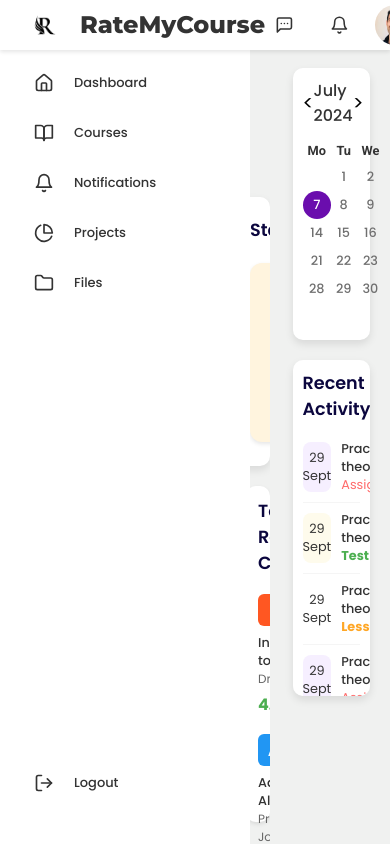
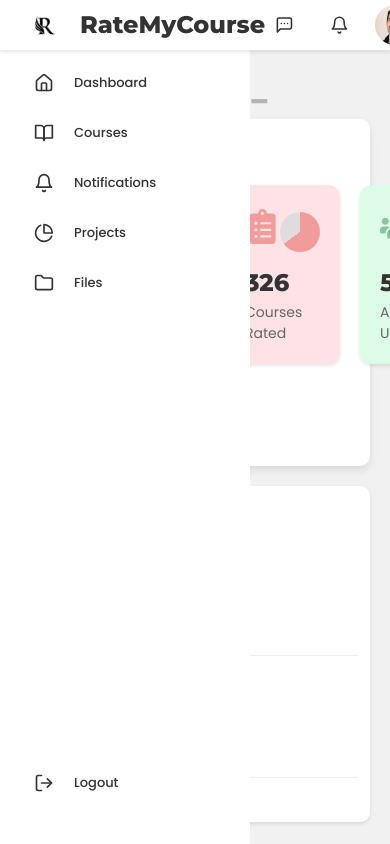
Before and after one commit to aditya19lohia/course_project, a React (Create React App) app in the folder client/: page /home in a window 390 px wide. Built offline with nearby package versions, Linux system fonts and the light colour scheme.

Commit message:
homepage adjustment

```diff
--- a/client/src/pages/Home.css
+++ b/client/src/pages/Home.css
@@ -1,3 +1,4 @@
+
 .home-container {
   display: flex;
   flex-direction: column;
@@ -13,26 +14,75 @@
 .left-column {
   flex: 2;
   display: flex;
-  width:70%;
-  margin-right:23rem;
   flex-direction: column;
   align-items: flex-end;
   overflow-y: auto;
-  padding:20px 0px 20px 20px;
-  /* padding-right: 370px;  */
+  padding: 20px;
   margin-left: 250px;
   height: 100%;
+  max-width: 60%; /* Adjusted max-width */
 }
 
 .right-column {
-
   flex: 1;
-  position: relative;
   position: fixed;
   right: 10px;
   width: 25%;
   height: 100%;
-  padding-bottom:2rem;
-  top: 3rem;             /* Adjust to make space for the TopBar */
+  padding-bottom: 2rem;
+  top: 3rem; /* Adjust to make space for the TopBar */
   margin-left: auto;
 }
+
+@media screen and (max-width: 1200px) {
+  .left-column {
+      margin-left: 200px;
+      max-width: 55%; /* Adjusted max-width */
+  }
+
+  .right-column {
+      right: 0;
+      width: 30%;
+  }
+}
+
+@media screen and (max-width: 992px) {
+  .left-column {
+      margin-left: 150px;
+      max-width: 50%; /* Adjusted max-width */
+  }
+
+  .right-column {
+      right: 0;
+      width: 35%;
+  }
+}
+
+@media screen and (max-width: 768px) {
+  .left-column {
+      margin-left: 100px;
+      max-width: 45%; /* Adjusted max-width */
+  }
+
+  .right-column {
+      right: 0;
+      width: 100%;
+      position: relative;
+      top: 0;
+  }
+}
+
+@media screen and (max-width: 576px) {
+  .left-column {
+      margin-left: 50px;
+      max-width: 100%;
+  }
+
+  .right-column {
+      display: none;
+  }
+}
+.top-rated-courses {
+  height: calc(100vh - 250px); /* Adjust height to ensure it ends where the Recent Activity component ends */
+  overflow-y: auto;
+}
--- a/client/src/pages/Home.js
+++ b/client/src/pages/Home.js
@@ -1,24 +1,25 @@
+
+
 import React from 'react';
 import Navbar from '../components/Navbar/Navbar';
 import TopBar from '../components/TopBar/TopBar';
 import CalendarHistory from '../components/Calendar_History';
 import Status from '../components/Stats/Stats';
 import TopRatedCourses from '../components/TopRatedCourse/TopRatedCourses';
-import DynamicGreeting from "../components/DynamicGreeting/DynamicGreeting"
+import DynamicGreeting from "../components/DynamicGreeting/DynamicGreeting";
 import './Home.css';
 
 function Home() {
     const userName = 'Geetu Arora'; // Replace with actual user name
-
     return (
         <div className="home-container">
             <Navbar />
+            <div className="content-wrapper">
                 <TopBar />
-      <div className="content-wrapper">
                 <div className="left-column">
                     <DynamicGreeting name={userName} />
                     <Status />
-          <TopRatedCourses />
+                    <TopRatedCourses className="top-rated-courses" />
                 </div>
                 <div className="right-column">
                     <CalendarHistory />
```
Lines whose indentation alone changed are shown as unchanged.
